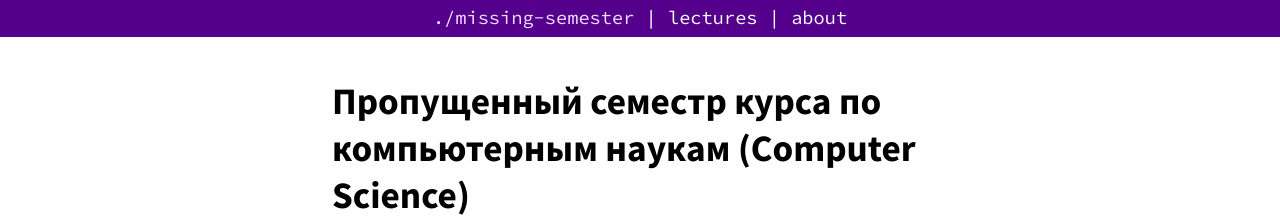
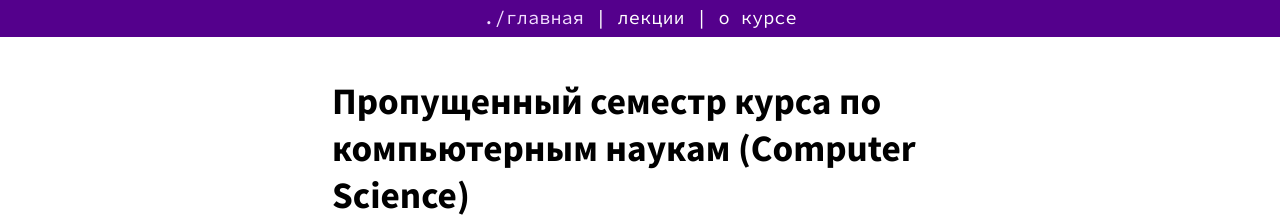
Before and after one commit to missing-semester-rus/missing-semester-rus.github.io, a Jekyll site: the page built from index.md, in a window 1280 px wide. Shown: the top 217 px of the page. Built offline with Jekyll 4.4.1, drawn with Linux system fonts in a browser that asks for light colours.

Commit message:
Update nav.html

```diff
--- a/_includes/nav.html
+++ b/_includes/nav.html
@@ -1,12 +1,12 @@
 <div id="nav-bg">
   <nav id="top-nav">
-    <a href="/" id="logo">./missing-semester</a>
+    <a href="/" id="logo">./главная</a>
     <input type="checkbox" id="menu-icon">
     <label class="menu-label" for="menu-icon"></label>
     <div class="trigger">
       <div class="trigger-child">
-        <span class="nav-link"><a href="/2020/">lectures</a></span>
-        <span class="nav-link"><a href="/about/">about</a></span>
+        <span class="nav-link"><a href="/2020/">лекции</a></span>
+        <span class="nav-link"><a href="/about/">о курсе</a></span>
       </div>
     </div>
   </nav>
```
